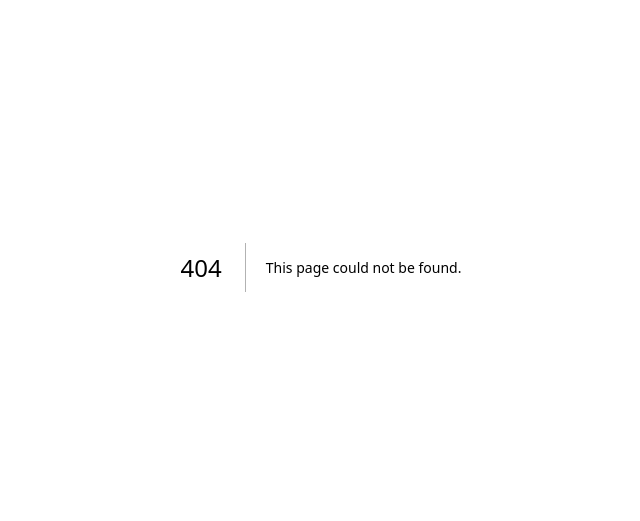
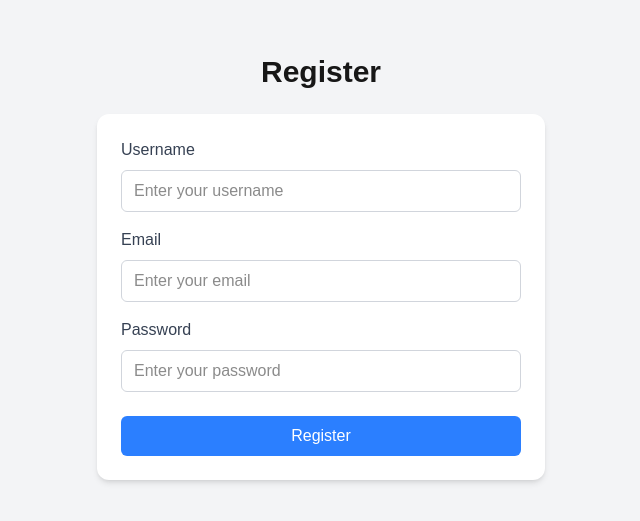
Before and after one commit to TheClayFerg/Create-Reusable-Components-and-Pass-Props-, a Next.js app: page /register in a window 1280 px wide. Before the commit this address had no page. Shown: the part 133-654 px from the top of the page, without its empty margins (319-959 px from the left). Built offline with nearby package versions, Linux system fonts and the light colour scheme.

Commit message:
Added register features check at /register

```diff
--- /dev/null
+++ b/app/register/page.tsx
@@ -0,0 +1,117 @@
+"use client";
+
+import React, { useState } from "react";
+
+export default function RegisterPage() {
+    const [formData, setFormData] = useState({
+        username: "",
+        email: "",
+        password: "",
+    });
+
+    const [submittedData, setSubmittedData] = useState<null | typeof formData>(
+        null
+    );
+
+    function handleChange(
+        e: React.ChangeEvent<HTMLInputElement>
+    ) {
+        const { name, value } = e.target;
+        setFormData((prev) => ({
+            ...prev,
+            [name]: value,
+        }));
+    }
+
+    function handleSubmit(e: React.FormEvent) {
+        e.preventDefault();
+        setSubmittedData(formData);
+        console.log("Form data ready to send:", formData);
+    }
+
+    return (
+        <div className="flex flex-col items-center justify-center min-h-screen bg-gray-100">
+            <h1 className="text-3xl font-bold mb-6">Register</h1>
+
+            <form
+                onSubmit={handleSubmit}
+                className="bg-white p-6 rounded-xl shadow-md w-full max-w-md"
+            >
+                <div className="mb-4">
+                    <label
+                        htmlFor="username"
+                        className="block text-gray-700 font-medium mb-2"
+                    >
+                        Username
+                    </label>
+                    <input
+                        type="text"
+                        id="username"
+                        name="username"
+                        value={formData.username}
+                        onChange={handleChange}
+                        className="w-full border border-gray-300 rounded-md px-3 py-2 focus:outline-none focus:ring-2 focus:ring-blue-400"
+                        placeholder="Enter your username"
+                        required
+                    />
+                </div>
+
+                <div className="mb-4">
+                    <label
+                        htmlFor="email"
+                        className="block text-gray-700 font-medium mb-2"
+                    >
+                        Email
+                    </label>
+                    <input
+                        type="email"
+                        id="email"
+                        name="email"
+                        value={formData.email}
+                        onChange={handleChange}
+                        className="w-full border border-gray-300 rounded-md px-3 py-2 focus:outline-none focus:ring-2 focus:ring-blue-400"
+                        placeholder="Enter your email"
+                        required
+                    />
+                </div>
+
+                <div className="mb-6">
+                    <label
+                        htmlFor="password"
+                        className="block text-gray-700 font-medium mb-2"
+                    >
+                        Password
+                    </label>
+                    <input
+                        type="password"
+                        id="password"
+                        name="password"
+                        value={formData.password}
+                        onChange={handleChange}
+                        className="w-full border border-gray-300 rounded-md px-3 py-2 focus:outline-none focus:ring-2 focus:ring-blue-400"
+                        placeholder="Enter your password"
+                        required
+                    />
+                </div>
+
+                <button
+                    type="submit"
+                    className="w-full bg-blue-500 text-white px-4 py-2 rounded-md hover:bg-blue-600 transition"
+                >
+                    Register
+                </button>
+            </form>
+
+            {submittedData && (
+                <div className="mt-6 bg-green-100 text-green-800 p-4 rounded-md w-full max-w-md">
+                    <h2 className="text-lg font-semibold mb-2">
+                        Stuff:
+                    </h2>
+                    <p><strong>Username:</strong> {submittedData.username}</p>
+                    <p><strong>Email:</strong> {submittedData.email}</p>
+                    <p><strong>Password:</strong> {submittedData.password}</p>
+                </div>
+            )}
+        </div>
+    );
+}
```
